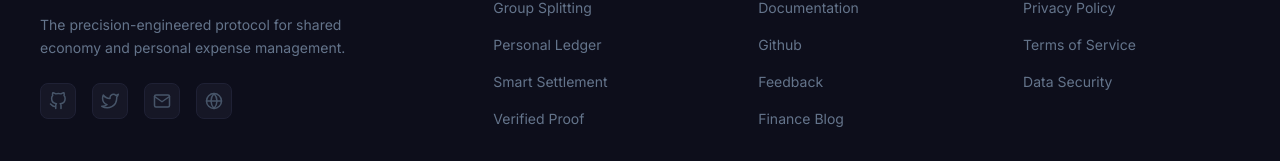
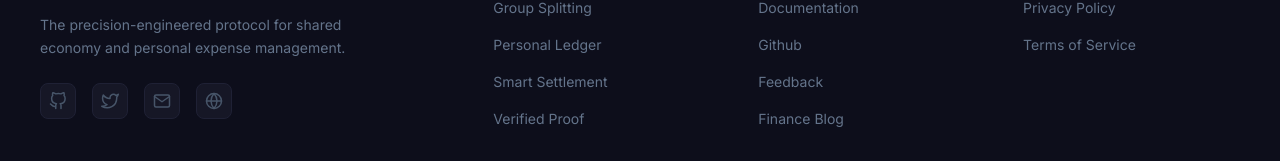
Before and after one commit to aayushman108/expense-routine-tracker, a Next.js app in the folder frontend/: page / in a window 1280 px wide. Shown: the part 5709-5870 px from the top of the page. Built offline with nearby package versions, Linux system fonts and the light colour scheme; no server answers.

Commit message:
feat: remove security page for now

```diff
--- a/frontend/src/components/landing/Footer/Footer.tsx
+++ b/frontend/src/components/landing/Footer/Footer.tsx
@@ -76,7 +76,7 @@ export default function Footer() {
               <h4>Legal</h4>
               <Link href="/privacy">Privacy Policy</Link>
               <Link href="/terms">Terms of Service</Link>
-              <Link href="/security">Data Security</Link>
+              {/* <Link href="/security">Data Security</Link> */}
             </div>
           </div>
         </div>
```
